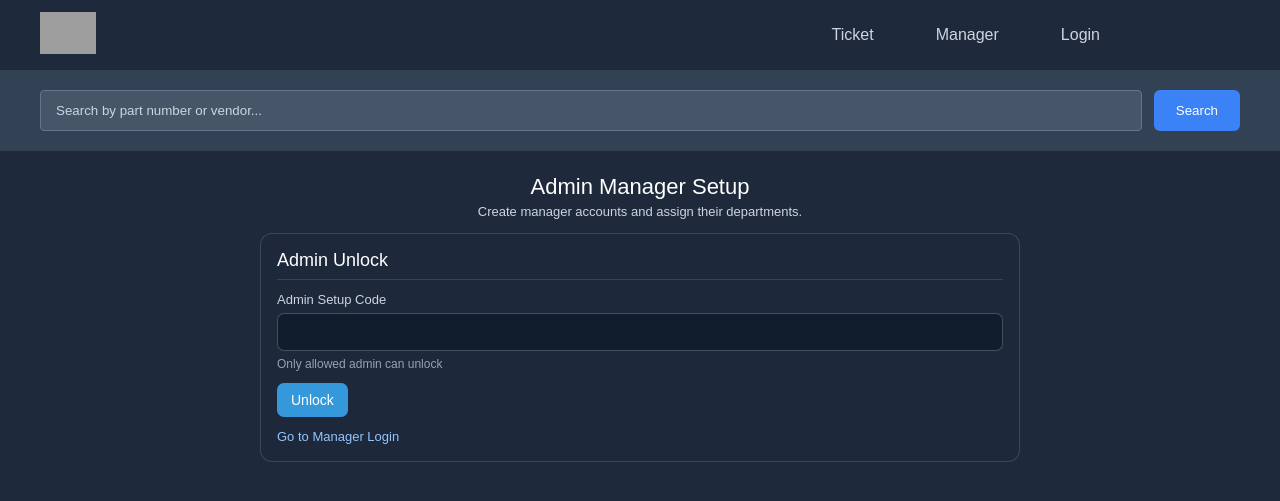
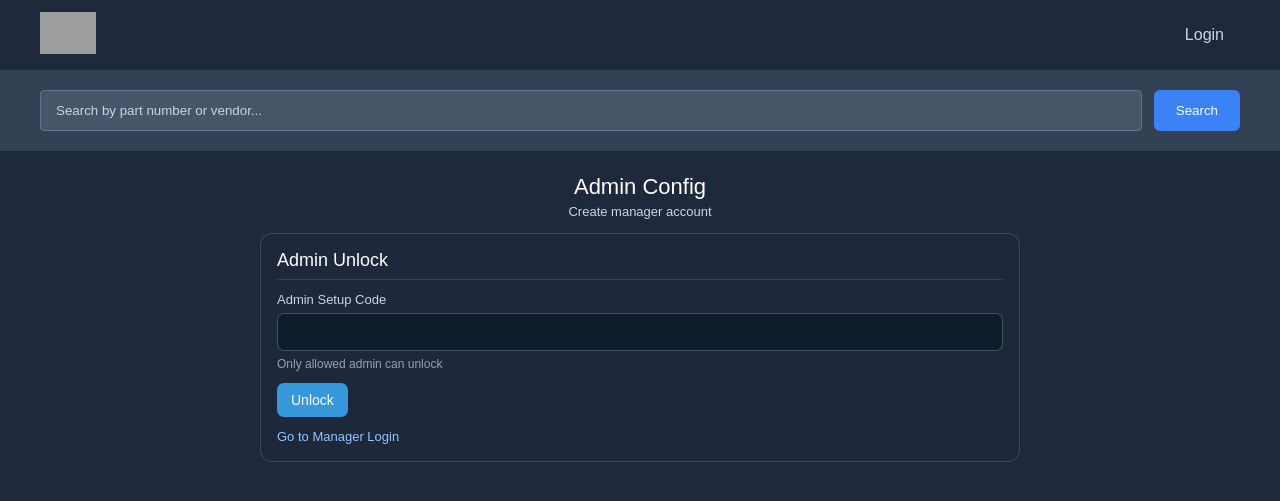
Before and after one commit to obinnho00/FT-Inventory-Management-System-, a Django app: page /inventory/admin-manager/ in a window 1280 px wide. Shown: the top 501 px of the page. Run offline with Django 5.2, Linux system fonts and the light colour scheme; grey boxes are pictures that could not be loaded.

Commit message:
added user login

```diff
--- a/inventory/templates/admin_manager_accounts.html
+++ b/inventory/templates/admin_manager_accounts.html
@@ -5,7 +5,7 @@
 {% block extra_css %}
 <style>
     body { background-color: #1E293B; }
-    .wrap { width: 100%; max-width: 1080px; margin: 24px auto; padding: 0 18px 28px; color: #e2e8f0; }
+    .wrap { width: 100%; max-width: 1600px; margin: 24px auto; padding: 0 18px 28px; color: #e2e8f0; }
     .head { text-align: center; margin-bottom: 14px; }
     .head h2 { margin: 0 0 4px; color: #fff; font-size: 22px; font-weight: 500; }
     .head p { margin: 0; color: #cbd5e1; font-size: 13px; }
@@ -13,7 +13,7 @@
     .msg-list li { padding: 10px 12px; border-radius: 6px; margin-bottom: 8px; font-size: 13px; }
     .msg-list li.success { background: rgba(34,197,94,0.2); border: 1px solid rgba(34,197,94,0.5); }
     .msg-list li.error { background: rgba(239,68,68,0.2); border: 1px solid rgba(239,68,68,0.5); }
-    .panel-grid { display: grid; grid-template-columns: 1fr 1fr; gap: 14px; max-width: 980px; margin: 0 auto; }
+    .panel-grid { display: grid; grid-template-columns: 1fr 1fr; gap: 14px; max-width: 1520px; margin: 0 auto; }
     .panel { background: rgba(30,41,59,0.92); border: 1px solid rgba(255,255,255,0.14); border-radius: 12px; padding: 16px; }
     .panel h3 { margin: 0 0 12px; color: #fff; padding-bottom: 8px; border-bottom: 1px solid rgba(255,255,255,0.12); font-size: 18px; font-weight: 500; }
     .field { margin-bottom: 12px; }
@@ -57,13 +57,15 @@
     .selected-pill { display: inline-flex; align-items: center; gap: 6px; background: rgba(52,152,219,0.18); border: 1px solid rgba(52,152,219,0.5); color: #dbeafe; border-radius: 999px; padding: 4px 8px; font-size: 12px; }
     .selected-pill button { border: none; background: transparent; color: #dbeafe; cursor: pointer; font-size: 12px; padding: 0; line-height: 1; }
     .hint { margin-top: 6px; color: #94a3b8; font-size: 12px; }
-    .table-panel { margin-top: 18px; background: rgba(30,41,59,0.92); border: 1px solid rgba(255,255,255,0.14); border-radius: 12px; padding: 16px; overflow-x: auto; max-width: 1080px; margin-left: auto; margin-right: auto; }
+    .table-panel { margin-top: 18px; background: rgba(30,41,59,0.92); border: 1px solid rgba(255,255,255,0.14); border-radius: 12px; padding: 16px; overflow-x: auto; max-width: 1600px; margin-left: auto; margin-right: auto; }
     .auth-table { width: 100%; border-collapse: collapse; }
     .auth-table th, .auth-table td { border: 1px solid rgba(255,255,255,0.12); padding: 9px; text-align: left; font-size: 13px; }
     .auth-table th { background: #0f1d2d; color: #fff; font-weight: 500; }
     .links { margin-top: 10px; }
     .links a { color: #93c5fd; text-decoration: none; font-size: 13px; }
     .links a:hover { text-decoration: underline; }
+    .action-row { display: flex; gap: 10px; align-items: center; flex-wrap: wrap; }
+    .action-row form { margin: 0; }
     @media (max-width: 980px) { .panel-grid { grid-template-columns: 1fr; max-width: 100%; } }
 </style>
 {% endblock %}
@@ -71,8 +73,8 @@
 {% block content %}
 <div class="wrap">
     <div class="head">
-        <h2>Admin Manager Setup</h2>
-        <p>Create manager accounts and assign their departments.</p>
+        <h2>Admin Config</h2>
+        <p>Create manager account</p>
     </div>
 
     {% if messages %}
@@ -104,7 +106,7 @@
     <div class="panel-grid">
         <section class="panel">
             <h3>Create Manager Account</h3>
-            <form method="post" action="{% url 'manager_admin' %}">
+            <form id="createManagerForm" method="post" action="{% url 'manager_admin' %}">
                 {% csrf_token %}
                 <input type="hidden" name="action" value="manager_create_account">
 
@@ -129,7 +131,7 @@
                 </div>
 
                 <div class="field">
-                    <label>Departments In Charge</label>
+                    <label>Departments</label>
                     <div class="dept-picker" id="createDeptPicker">
                         {% for department in all_departments %}
                             <label class="dept-option">
@@ -141,19 +143,20 @@
                     <div class="selected-list" id="createSelectedDepartments"></div>
                     <div class="hint">Click departments to select. Click × to unselect.</div>
                 </div>
-
-                <button class="btn" type="submit">Create Manager</button>
             </form>
 
-            <form method="post" action="{% url 'manager_admin' %}" style="margin-top:12px;">
-                {% csrf_token %}
-                <input type="hidden" name="action" value="admin_logout">
-                <button class="btn btn-danger" type="submit">Admin Sign Out</button>
-            </form>
+            <div class="action-row">
+                <button class="btn" type="submit" form="createManagerForm">Create Manager</button>
+                <form method="post" action="{% url 'manager_admin' %}">
+                    {% csrf_token %}
+                    <input type="hidden" name="action" value="admin_logout">
+                    <button class="btn btn-danger" type="submit">Sign Out</button>
+                </form>
+            </div>
         </section>
 
         <section class="panel">
-            <h3>Update Manager Rights</h3>
+            <h3>Update Manager Departments</h3>
             <form method="post" action="{% url 'manager_admin' %}">
                 {% csrf_token %}
                 <input type="hidden" name="action" value="admin_update_manager_access">
@@ -174,7 +177,7 @@
                 </div>
 
                 <div class="field">
-                    <label>Departments This Manager Can Control</label>
+                    <label>Assign departments to Manager</label>
                     <div class="dept-picker" id="updateDeptPicker">
                         {% for department in all_departments %}
                             <label class="dept-option">
@@ -187,16 +190,14 @@
                     <div class="hint">Uncheck a department to remove this manager's access to it.</div>
                 </div>
 
-                <button class="btn" type="submit">Save Manager Rights</button>
+                <button class="btn" type="submit">Assign</button>
             </form>
 
-            <div class="links"><a href="{% url 'manager_login' %}">Go to Manager Login</a></div>
-            <div class="links"><a href="{% url 'manager_access' %}">Go to Manager Access Panel</a></div>
         </section>
     </div>
 
     <section class="table-panel">
-        <h3>Manager Accounts</h3>
+        <h3>Department Managers</h3>
         <table class="auth-table">
             <thead>
                 <tr>
@@ -218,7 +219,15 @@
                                 -
                             {% endfor %}
                         </td>
-                        <td>{% if manager.is_active %}Active{% else %}Inactive{% endif %}</td>
+                        <td>
+                            {% if manager.is_active %}Active{% else %}Inactive{% endif %}
+                            <form method="post" action="{% url 'manager_admin' %}" style="display:inline-block; margin-left:8px;">
+                                {% csrf_token %}
+                                <input type="hidden" name="action" value="admin_delete_manager">
+                                <input type="hidden" name="manager_id" value="{{ manager.id }}">
+                                <button type="submit" class="btn btn-danger">Remove Manager</button>
+                            </form>
+                        </td>
                     </tr>
                 {% empty %}
                     <tr><td colspan="4">No manager accounts created yet.</td></tr>
--- a/inventory/templates/base.html
+++ b/inventory/templates/base.html
@@ -36,11 +36,34 @@
         <!-- Navigation -->
         <nav class="nav-container" id="nav-container">
             <ul class="nav-links">
+
+                {% if inventory_user %}
+
                 <li><a href="{% url 'submit_requirement' %}">Ticket</a></li>
-                <li><a href="{% url 'manager_login' %}">Manager</a></li>
+                <li><a href="{% url 'inventory_manage' %}">Manage Inventory</a></li>
+                <li><a href="{% url 'inventory_logout' %}">Logout</a></li>
+                <li>
+                    <a href="#" onclick="return false;">
+                        User: {{ inventory_user.first_name }} {{ inventory_user.last_name }}
+                    </a>
+                </li>
+                {% elif manager_account %}
+                <li><a href="{% url 'submit_requirement' %}">Ticket</a></li>
+                <li><a href="{% url 'manager_access' %}">Manager Access</a></li>
+                <li>
+                    <a href="#" onclick="return false;">
+                        Manager: {{ manager_account.first_name }} {{ manager_account.last_name }}
+                    </a>
+                </li>
+                {% else %}
                 <li><a href="{% url 'inventory_login' %}">Login</a></li>
-                <li><a href="#"></a></li>
-                <li><a href="#"></a></li>
+                {% endif %}
+
+                {% if request.user.is_superuser %}
+                {% url 'manager_admin' %}
+                <li><a href="{% url 'manager_admin' %}">Admin: Create Manager Account</a></li>
+                <li><a href="{% url 'manager_admin' %}">Logout</a></li>
+                {% endif %}
             </ul>
         </nav>
     </div>
@@ -74,6 +97,25 @@
 document.getElementById("menu-toggle").addEventListener("click", function() {
     document.getElementById("nav-container").classList.toggle("active");
 });
+
+(function preserveScrollAfterActions() {
+    const storageKey = "abb_scroll_pos:" + window.location.pathname + window.location.search;
+
+    const savedPosition = sessionStorage.getItem(storageKey);
+    if (savedPosition !== null) {
+        const scrollY = parseInt(savedPosition, 10);
+        if (!Number.isNaN(scrollY)) {
+            window.scrollTo(0, scrollY);
+        }
+        sessionStorage.removeItem(storageKey);
+    }
+
+    document.querySelectorAll("form").forEach((form) => {
+        form.addEventListener("submit", () => {
+            sessionStorage.setItem(storageKey, String(window.scrollY || 0));
+        });
+    });
+})();
 </script>
 
 {% block extra_js %}{% endblock %}
--- a/inventory/templates/manager_login.html
+++ b/inventory/templates/manager_login.html
@@ -55,8 +55,8 @@
         </form>
 
         <div class="links">
-            <a href="{% url 'manager_admin' %}">Admin: Create Manager Account</a>
-            <a href="{% url 'manager_access' %}">Manager Access Panel</a>
+            <a href="{% url 'manager_admin' %}">Admin Config</a>
+
         </div>
     </div>
 </div>
--- a/inventory/views.py
+++ b/inventory/views.py
@@ -5,6 +5,16 @@ from django.utils import timezone
 from django.core.exceptions import ValidationError
 from django.core.validators import validate_email
 from .models import Department, UserRequirement, Machine, MachinePart, VendorPart, Part, DepartmentAuthorizedUser, ManagerAccount, AdminSetupKey
+from functools import wraps
+
+def require_any_login(view_func):
+    @wraps(view_func)
+    def _wrapped(request, *args, **kwargs):
+        if request.session.get("inventory_user") or request.session.get("inventory_manager_account_id"):
+            return view_func(request, *args, **kwargs)
+        messages.error(request, "Please login first.")
+        return redirect("inventory_login")
+    return _wrapped
 
 
 def _safe_part_image_url(part):
@@ -17,12 +27,28 @@ def _safe_part_image_url(part):
         return ""
     return ""
 
-
 def _get_inventory_session_user(request):
     # This helper reads the logged-in inventory user from session.
     # We store first name, last name, and department to tie every stock action to a person.
     return request.session.get("inventory_user")
 
+def _build_shared_template_context(request):
+    inventory_user = _get_inventory_session_user(request)
+    department_names = (inventory_user or {}).get("department_names") or []
+    manager_account = _get_manager_session_account(request)
+
+    return {
+        "inventory_user": inventory_user,
+        "inventory_user_departments_text": ", ".join(department_names),
+        "manager_account": manager_account,
+        "admin_unlocked": bool(request.session.get("inventory_admin_manager_setup_unlocked", False)),
+    }
+
+def _render_template(request, template_name, context=None):
+    shared_context = _build_shared_template_context(request)
+    if context:
+        shared_context.update(context)
+    return render(request, template_name, shared_context)
 
 def _set_machine_part_last_action(machine_part, request, action_type, action_quantity=None):
     # This helper stamps WHO performed the latest inventory action.
@@ -36,7 +62,6 @@ def _set_machine_part_last_action(machine_part, request, action_type, action_qua
     machine_part.last_action_by_last_name = user.get("last_name", "")
     machine_part.last_action_type = action_type
     machine_part.last_action_at = timezone.now()
-
 
 def inventory_login_view(request):
     # Login page for inventory operations.
@@ -85,8 +110,7 @@ def inventory_login_view(request):
         messages.success(request, f"Logged in as {first_name} {last_name}. Authorized by email: {email}.")
         return redirect("inventory_manage")
 
-    return render(request, "login.html")
-
+    return _render_template(request, "login.html")
 
 def inventory_logout_view(request):
     # Remove inventory session identity.
@@ -94,7 +118,6 @@ def inventory_logout_view(request):
     request.session.pop("inventory_user", None)
     messages.success(request, "You have been logged out from inventory access.")
     return redirect("inventory_login")
-
 
 
 
@@ -121,8 +144,7 @@ def Home(request):
         'search_results': search_results,
         'search_query': search_query,
     }
-    return render(request, 'Home.html', context)
-
+    return _render_template(request, 'Home.html', context)
 
 def handle_requirement_submission(request):
     if request.method == 'GET':
@@ -151,7 +173,6 @@ def handle_requirement_submission(request):
 
     messages.error(request, 'Request method is not supported for this action.')
     return redirect('home')
-
 
 def upload_part_image_popup(request):
     if request.method != "POST":
@@ -190,13 +211,8 @@ def upload_part_image_popup(request):
     return redirect("inventory")
 
 
-from django.shortcuts import render
-from django.db.models import Prefetch
-from .models import (
-    Department,
-    MachinePart,
-    VendorPart
-)
+
+
 
 
 # this is the main inventory view that shows the inventory table with dynamic columns and filters, and also allows clicking into each row to see more details about the part, machine, and vendors. It also supports department filtering on top.
@@ -383,12 +399,13 @@ def inventory_view(request):
         "row_details": row_details,
     }
 
-    return render(request, "dashboard.html", context)
+    return _render_template(request, "dashboard.html", context)
 
 
 
 # this function handle the seach filed which accept the seach by part name, model number or vendor name. it will return the result in the same table format as the main inventory page, but only show the matched results based on the search query. it also supports partial match and case-insensitive search for better usability.
 # the search results page will also show the same dynamic columns and details view as the main inventory page, so you can click into each row to see more information about the part, machine, and vendors. this allows users to quickly find specific parts or machines in the inventory by searching with keywords, and then drill down into the details from the search results.
+
 def inventory_search(request):
     query = request.GET.get("q", "").strip()
 
@@ -481,12 +498,13 @@ def inventory_search(request):
         "search_query": query
     }
 
-    return render(request, "dashboard.html", context)
+    return _render_template(request, "dashboard.html", context)
 
 
 # this is the Update inventory page where you can add new inventory or use existing inventory. the left side of the page is for adding new inventory, where you can select the department, machine, and part (or create a new part on the fly), and specify the quantity, location, and usage notes. when you submit the form, it will update the inventory quantity for that machine-part combination, and also record who made the change and when for audit tracking.
 # this function allows acces to the inventory management page where users can add new inventory or record used inventory. The left side of the page is for adding inventory, where users can select the department, machine, and part (or create a new part), and specify quantity, location, and usage notes. When submitted, it updates the inventory quantity for that machine-part combination and records who made the change and when for audit tracking. The right side of the page is for recording used inventory, where users can select the department, machine, and specific inventory item, and specify how many units were used. This will auto-reduce the quantity in the database and also track who used the inventory and when. This page ensures that all inventory changes are tied to a named user for accountability.
 
+@require_any_login
 def inventory_manage_view(request):
     # Enforce login: inventory add/use actions must be tied to a named person.
     user = _get_inventory_session_user(request)
@@ -596,9 +614,9 @@ def inventory_manage_view(request):
 
             machine_part.save()
 
-            # Record who last replaced/updated this inventory item.
-
-            _set_machine_part_last_action(machine_part, request, "REPLACED", quantity_value)
+            # Record the last inventory action with accurate action labels.
+            add_action_type = "ADDED" if created else "INCREASED"
+            _set_machine_part_last_action(machine_part, request, add_action_type, quantity_value)
             machine_part.save(update_fields=[
                 "quantity_left",
                 "placement_location",
@@ -611,9 +629,15 @@ def inventory_manage_view(request):
             ])
 
             if created:
-                messages.success(request, f"Inventory link created and {quantity_value} units added.")
+                messages.success(
+                    request,
+                    f"Inventory record created. Added {quantity_value} units. Current quantity: {machine_part.quantity_left}.",
+                )
             else:
-                messages.success(request, f"Added {quantity_value} units. New quantity: {machine_part.quantity_left}.")
+                messages.success(
+                    request,
+                    f"Inventory quantity increased by {quantity_value} units. Current quantity: {machine_part.quantity_left}.",
+                )
 
             return redirect("inventory_manage")
 
@@ -697,8 +721,7 @@ def inventory_manage_view(request):
         "inventory_user": user,
     }
 
-    return render(request, "addpart.html", context)
-
+    return _render_template(request, "addpart.html", context)
 
 
 
@@ -707,7 +730,6 @@ def _get_manager_session_account(request):
     if not manager_account_id:
         return None
     return ManagerAccount.objects.filter(id=manager_account_id, is_active=True).first()
-
 
 def manager_login_view(request):
     if request.method == "POST":
@@ -727,7 +749,8 @@ def manager_login_view(request):
         messages.success(request, "Manager access unlocked.")
         return redirect("manager_access")
 
-    return render(request, "manager_login.html")
+    return _render_template(request, "manager_login.html")
+
 
 
 def admin_manager_accounts_view(request):
@@ -835,6 +858,29 @@ def admin_manager_accounts_view(request):
             messages.success(request, f"Updated manager {manager.first_name} {manager.last_name}: Departments: {department_text}.")
             return redirect("manager_admin")
 
+        if action == "admin_delete_manager":
+            manager_id = request.POST.get("manager_id", "").strip()
+
+            if not manager_id:
+                messages.error(request, "Select a manager account to delete.")
+                return redirect("manager_admin")
+
+            try:
+                manager = ManagerAccount.objects.get(id=manager_id)
+            except ManagerAccount.DoesNotExist:
+                messages.error(request, "Selected manager account was not found.")
+                return redirect("manager_admin")
+
+            deleted_name = f"{manager.first_name} {manager.last_name}"
+            deleted_email = manager.email
+            manager.delete()
+
+            if request.session.get("inventory_manager_account_id") == int(manager_id):
+                request.session.pop("inventory_manager_account_id", None)
+
+            messages.success(request, f"Manager account deleted: {deleted_name} ({deleted_email}).")
+            return redirect("manager_admin")
+
         messages.error(request, "Invalid admin action.")
         return redirect("manager_admin")
 
@@ -846,9 +892,10 @@ def admin_manager_accounts_view(request):
         "all_departments": all_departments,
         "manager_accounts": manager_accounts,
     }
-    return render(request, "admin_manager_accounts.html", context)
+    return _render_template(request, "admin_manager_accounts.html", context)
 
 
+@require_any_login
 def grant_access_view(request):
     manager_account = _get_manager_session_account(request)
     if not manager_account:
@@ -960,6 +1007,35 @@ def grant_access_view(request):
             )
             return redirect("manager_access")
 
+        if action == "remove_existing_user":
+            authorized_user_id = request.POST.get("authorized_user_id", "").strip()
+
+            if not authorized_user_id:
+                messages.error(request, "Select an existing user to remove.")
+                return redirect("manager_access")
+
+            try:
+                authorized_user = DepartmentAuthorizedUser.objects.select_related("department").get(id=authorized_user_id)
+            except DepartmentAuthorizedUser.DoesNotExist:
+                messages.error(request, "Selected authorized user was not found.")
+                return redirect("manager_access")
+
+            manager_department_ids = set(manager_account.departments.values_list("id", flat=True))
+            if authorized_user.department_id not in manager_department_ids:
+                messages.error(request, "You can only remove users in your assigned departments.")
+                return redirect("manager_access")
+
+            deleted_name = f"{authorized_user.first_name} {authorized_user.last_name}"
+            deleted_email = authorized_user.email
+            deleted_department = authorized_user.department.name
+            authorized_user.delete()
+
+            messages.success(
+                request,
+                f"Removed team member {deleted_name} ({deleted_email}) from {deleted_department}.",
+            )
+            return redirect("manager_access")
+
         messages.error(request, "Invalid manager action.")
         return redirect("manager_access")
 
@@ -977,4 +1053,34 @@ def grant_access_view(request):
         "manager_account": manager_account,
         "authorized_users": authorized_users,
     }
-    return render(request, "manager_access.html", context)
+    return _render_template(request, "manager_access.html", context)
+
+
+
+# this function is used to provide the inventory user context for templates. it checks the session for the logged-in inventory user and manager account, and returns their information along with any relevant department names and admin access status. this allows the base template to display the appropriate navigation links and user information based on whether an inventory user or manager is logged in, and whether admin setup is unlocked.
+
+def inventory_user_context(request):
+    inventory_user = request.session.get("inventory_user")
+    manager_account = None
+    manager_account_id = request.session.get("inventory_manager_account_id")
+    if manager_account_id:
+        manager_account = ManagerAccount.objects.filter(id=manager_account_id, is_active=True).first()
+    admin_unlocked = bool(request.session.get("inventory_admin_manager_setup_unlocked", False))
+
+    if not inventory_user:
+        return {
+            "inventory_user": None,
+            "inventory_user_departments_text": "",
+            "manager_account": manager_account,
+            "admin_unlocked": admin_unlocked,
+        }
+
+    department_names = inventory_user.get("department_names") or []
+    departments_text = ", ".join(department_names)
+
+    return {
+        "inventory_user": inventory_user,
+        "inventory_user_departments_text": departments_text,
+        "manager_account": manager_account,
+        "admin_unlocked": admin_unlocked,
+    }
```
Also changed, not shown: inventory/templates/manager_access.html (+8 -5 lines).
